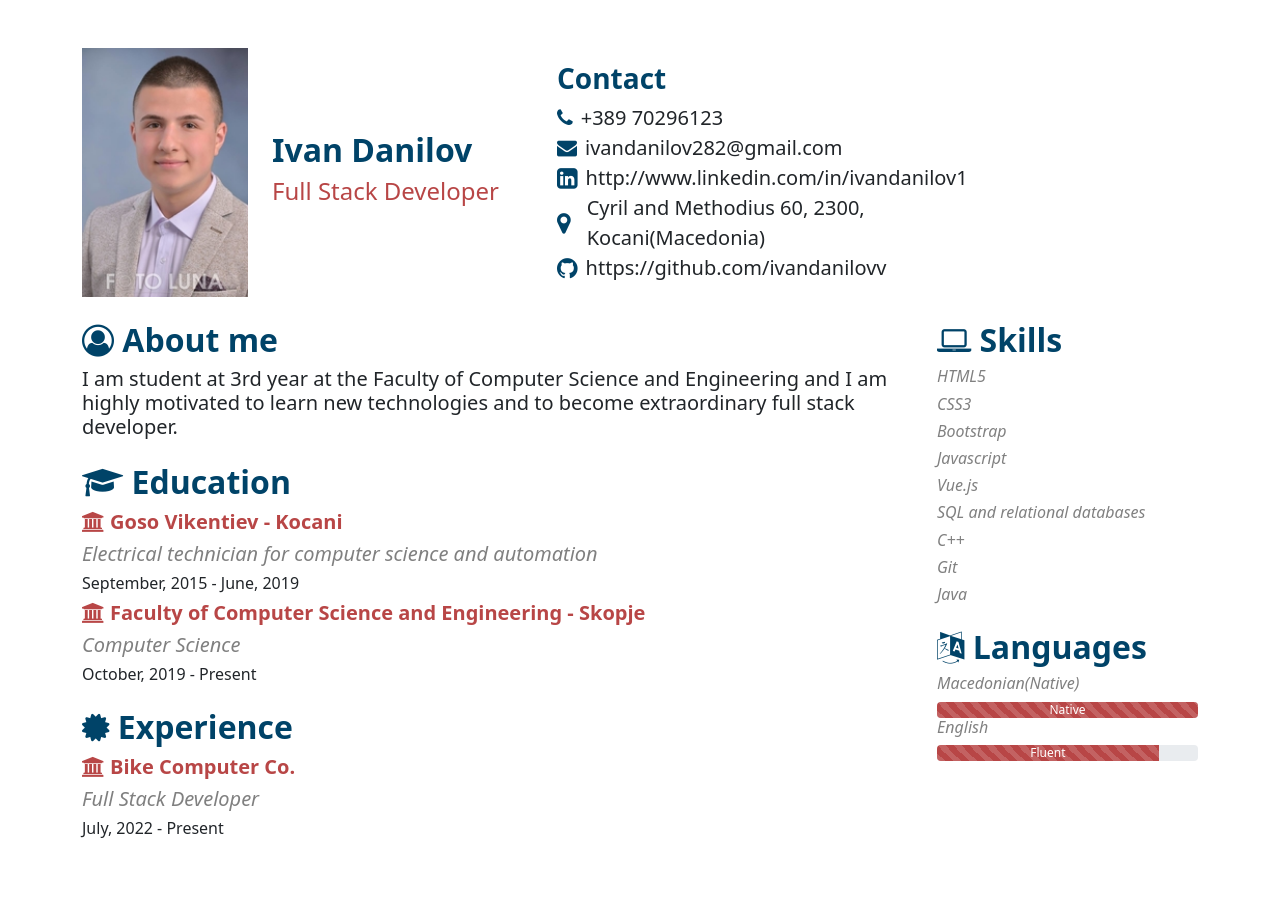
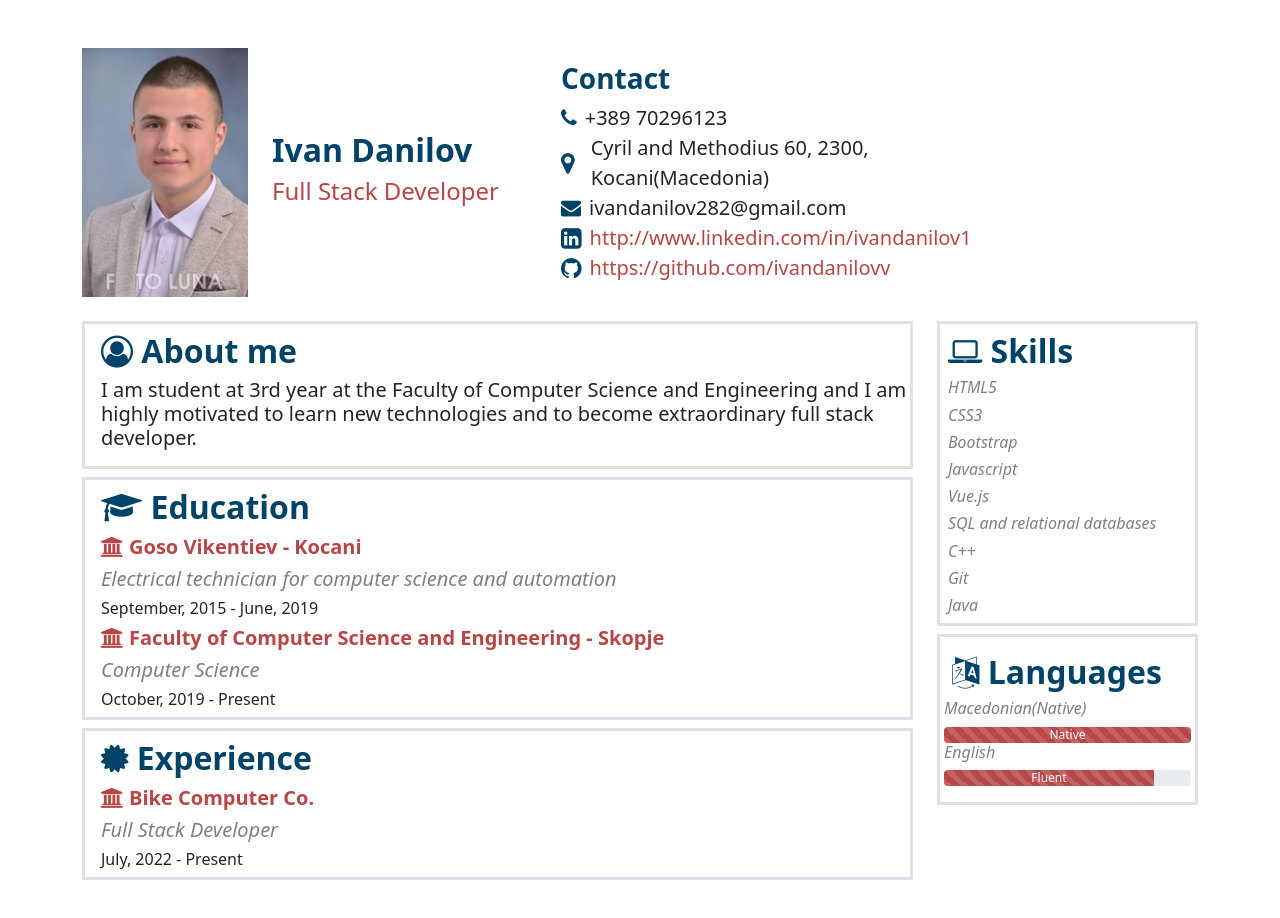
Before and after one commit to ivandanilovv/portfolio, a Vue app: page / in a window 1280 px wide. Shown: the top 918 px of the page. Before the commit the page ends 894 px from the top, so only its background shows below. Built offline with nearby package versions, Linux system fonts and the light colour scheme.

Commit message:
Added links and borders to some components

```diff
--- a/src/components/Bio.vue
+++ b/src/components/Bio.vue
@@ -14,7 +14,7 @@
           Full Stack Developer
         </h4>
       </div>
-      <div class="col-12 col-md-5 text-start d-flex flex-column justify-content-center">
+      <div class="col-12 col-md-5 text-start d-flex flex-column justify-content-center ps-3 ">
         <h3 class="fw-bold headings-color pt-3 pt-md-0">
           Contact
         </h3>
@@ -24,6 +24,14 @@
               <i :class="[contact.fontAwesomeLogo]" aria-hidden="true"></i>
             </div>
             {{ contact.text }}
+          </div>
+        </div>
+        <div v-for="contact in contactLinks">
+          <div class="d-flex flex-row info-font-size align-items-center">
+            <div class="d-flex justify-content-center">
+              <i :class="[contact.fontAwesomeLogo]" aria-hidden="true"></i>
+            </div>
+            <a :href="contact.text" target="_blank">{{contact.text}}</a>
           </div>
         </div>
       </div>
@@ -36,6 +44,7 @@ export default {
   name: "Bio",
   props: {
     contactInfo: Array,
+    contactLinks: Array,
   }
 }
 </script>
@@ -52,4 +61,12 @@ export default {
 .info-font-size {
   font-size: 20px;
 }
+a {
+  color: #b84646;
+  text-decoration: none;
+}
+a:hover{
+  color: #004368;
+}
+
 </style>
--- a/src/components/DetailedInfo.vue
+++ b/src/components/DetailedInfo.vue
@@ -1,14 +1,14 @@
 <template>
-  <div class="pt-sm-4 pt-md-4">
+  <div class="pt-sm-4">
     <div class="row">
       <div class="col-12 col-md-9 text-start">
-        <about-me class="pt-3 pt-md-0"/>
-        <education class="pt-3"/>
-        <experience class="pt-3"/>
+        <about-me class="py-2 border border-3 ps-3"/>
+        <education class="pt-3 ps-3 mt-2 pt-md-2 border border-3"/>
+        <experience class="pt-2 pt-md-2 ps-3 mt-2 border border-3"/>
       </div>
-      <div class="col text-start">
-        <skills class="pt-3 pt-md-0"/>
-        <languages class="pt-3"/>
+      <div class="col col-md-3 text-start">
+        <skills class="pt-3 ps-3 mt-2 pt-md-2 ps-md-2 mt-md-0  border border-3"/>
+        <languages class="py-3 px-3 my-2 px-md-1 border border-3"/>
       </div>
     </div>
   </div>
--- a/src/components/Education.vue
+++ b/src/components/Education.vue
@@ -14,7 +14,6 @@
       </h5>
       <h6>{{ education.date }}</h6>
     </div>
-
   </section>
 </template>
 
--- a/src/components/Languages.vue
+++ b/src/components/Languages.vue
@@ -1,6 +1,6 @@
 <template>
   <section>
-    <h2 class="fw-bold headings-color"><i class="fa fa-language" aria-hidden="true"></i>
+    <h2 class="ps-lg-2 fw-bold headings-color"><i class="fa fa-language" aria-hidden="true"></i>
       Languages
     </h2>
     <h6 class="fst-italic grey-color">
--- a/src/views/HomeView.vue
+++ b/src/views/HomeView.vue
@@ -1,6 +1,6 @@
 <template>
   <main class="container py-5">
-    <bio :contact-info="contactInfo"/>
+    <bio :contact-info="contactInfo" :contact-links="contactLinks"/>
     <detailed-info/>
   </main>
 </template>
@@ -18,28 +18,30 @@ export default {
   },
   data() {
     return {
+      contactLinks: [
+        {
+          fontAwesomeLogo: 'fs-4 pe-2 fa fa-linkedin-square font-awesome-color',
+          text: 'http://www.linkedin.com/in/ivandanilov1'
+        },
+        {
+          fontAwesomeLogo: 'fs-4 pe-2 fa fa-github font-awesome-color',
+          text: 'https://github.com/ivandanilovv'
+        }
+        ],
       contactInfo: [
         {
           fontAwesomeLogo: 'fs-5 pe-2 fa fa-phone font-awesome-color',
           text: '+389 70296123'
         },
         {
-          fontAwesomeLogo: 'fs-5 pe-2 fa fa-envelope font-awesome-color',
-          text: 'ivandanilov282@gmail.com'
-        },
-        {
-          fontAwesomeLogo: 'fs-4 pe-2 fa fa-linkedin-square font-awesome-color',
-          text: 'http://www.linkedin.com/in/ivandanilov1'
-        },
-        {
           fontAwesomeLogo: 'fs-4 pe-3 fa fa-map-marker font-awesome-color',
           text: 'Cyril and Methodius 60, 2300, Kocani(Macedonia)'
         },
         {
-          fontAwesomeLogo: 'fs-4 pe-2 fa fa-github font-awesome-color',
-          text: 'https://github.com/ivandanilovv'
+          fontAwesomeLogo: 'fs-5 pe-2 fa fa-envelope font-awesome-color',
+          text: 'ivandanilov282@gmail.com'
         }
-      ]
+        ],
     }
   }
 }
```
